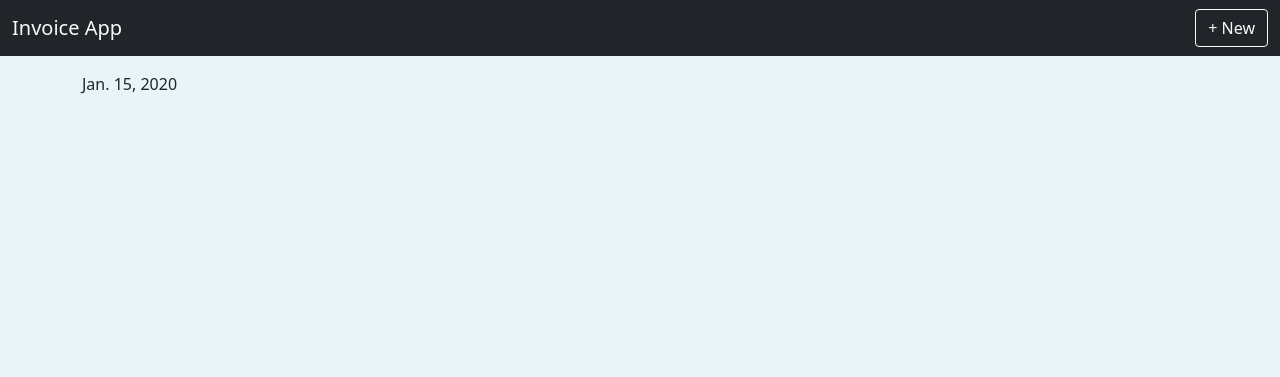
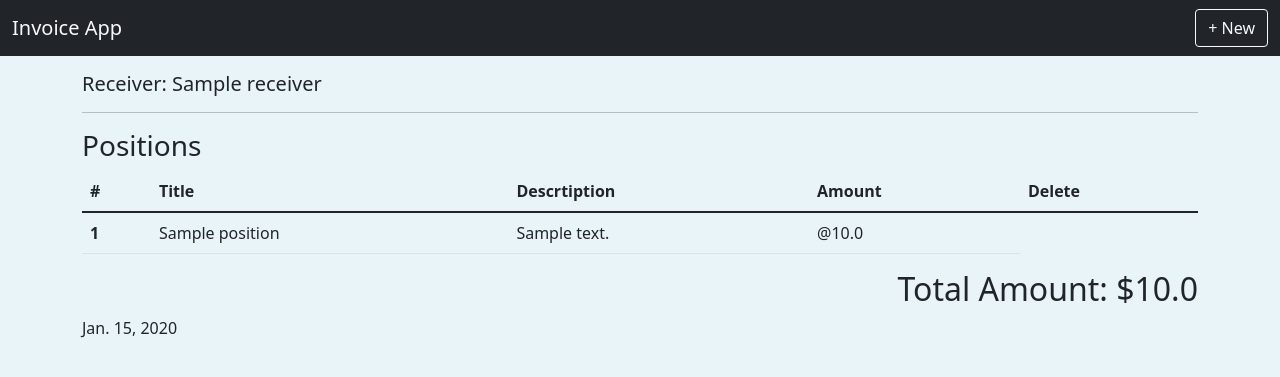
Before and after one commit to berkcanozbalci966/invoice-project, a Django app: page /1 in a window 1280 px wide. Shown: the top 377 px of the page. Run offline with Django 4.2, Linux system fonts and the light colour scheme; tables that the repository leaves empty hold one stand-in row (values such as "Sample post"); one stand-in notice (Sample message) is shown; some libraries are stand-ins or nearby versions.

Commit message:
feat: updated detail view

```diff
--- a/invoices/templates/invoices/detail.html
+++ b/invoices/templates/invoices/detail.html
@@ -3,5 +3,48 @@
     Detail Page
 {% endblock title %}
 {% block content %}
+    {% if messages %}
+        {% for message in messages  %}
+            {% if message.tags == 'info' %}<div class="alert alert-primary mt-2">{{ message }}</div>{% endif %}
+        {% endfor %}
+    {% endif %}
+    <div class="mt-3">
+        <h5>Receiver: {{ object.receiver.name }}</h5>
+        <hr>
+        <h3>Positions</h3>
+        {% if qs %}
+            <table class="table">
+                <thead>
+                    <tr>
+                        <th scope="col">#</th>
+                        <th scope="col">Title</th>
+                        <th scope="col">Descrtiption</th>
+                        <th scope="col">Amount</th>
+                        <th scope="col">Delete</th>
+                    </tr>
+                </thead>
+                <tbody>
+                    {% for item in qs %}
+                        <tr style="vertical-align:middle;">
+                            <th scope="row">{{ forloop.counter }}</th>
+                            <td>{{ item.title }}</td>
+                            <td>{{ item.description }}</td>
+                            <td>@{{ item.amount }}</td>
+                            {% if not object.closed %}
+                                <td>
+                                    <a href="#" class="btn btn-danger">x</a>
+                                </td>
+                            {% endif %}
+                        </tr>
+                    {% endfor %}
+                </tbody>
+            </table>
+            <div class="mt-2 text-end">
+                <h2>Total Amount: ${{ object.total_amount }}</h2>
+            </div>
+        {% else %}
+            <h5>No positions added...</h5>
+        {% endif %}
+    </div>
     {{ object.completion_date }}
 {% endblock content %}
--- a/invoices/templates/invoices/main.html
+++ b/invoices/templates/invoices/main.html
@@ -7,7 +7,6 @@
         {% for message in messages  %}
             {% if message.tags == 'info' %}<div class="alert alert-primary mt-2">{{ message }}</div>{% endif %}
         {% endfor %}
-    {% else %}
     {% endif %}
     {% if qs %}
         {% for  object in qs  %}
```
